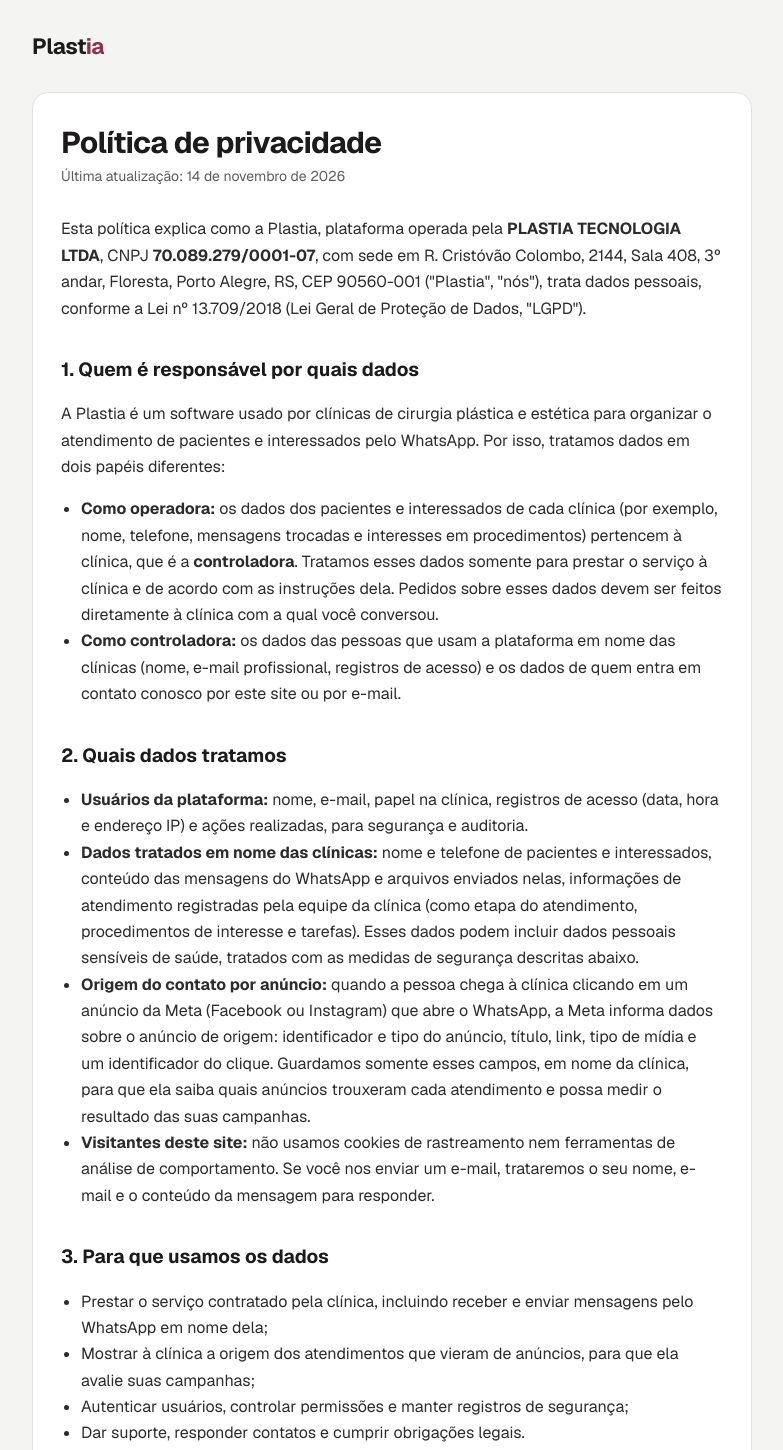
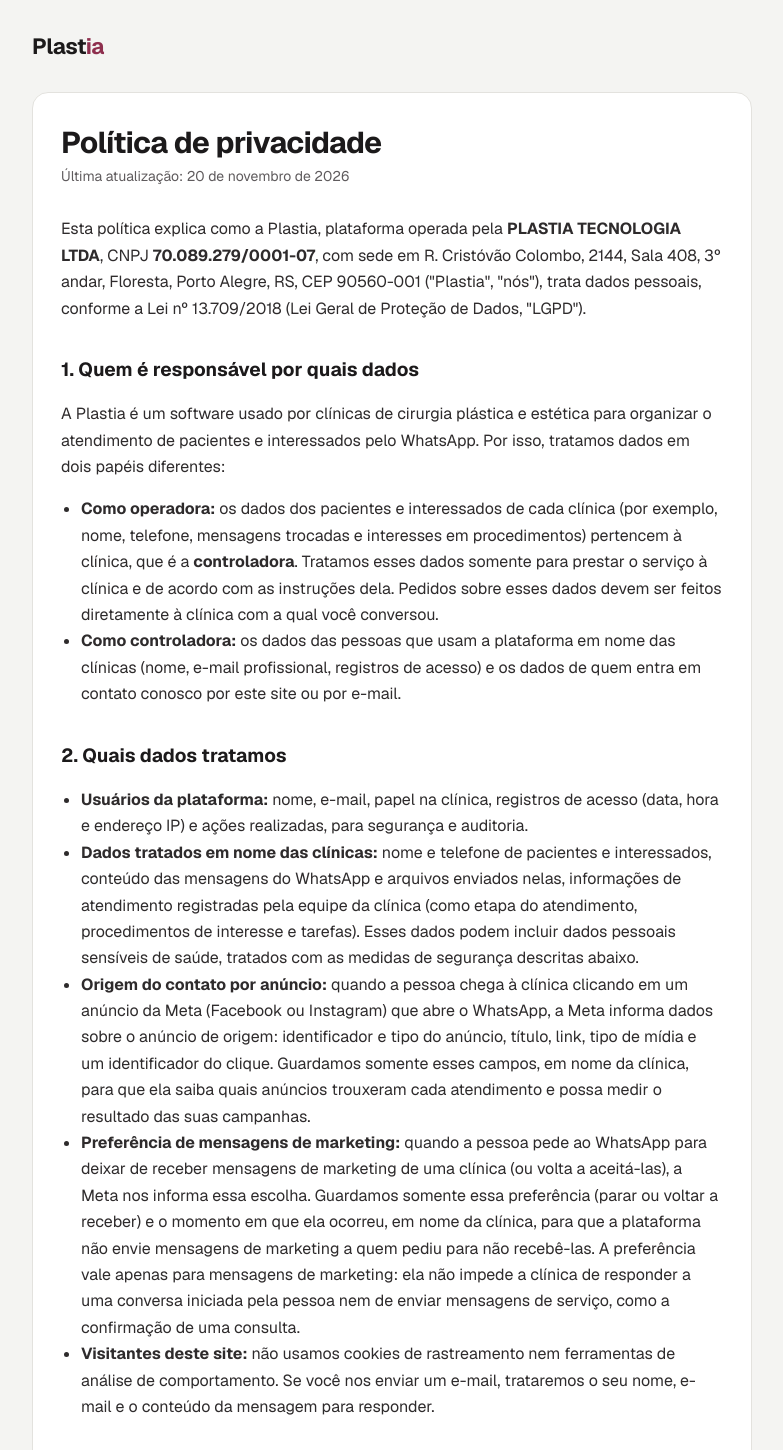
Before and after one commit to Plastia/plastia-site, a plain HTML site: page privacidade.html in a window 1280 px wide. Shown: the top 1450 px of the page, without its empty margins (248-1031 px from the left). Drawn offline with nearby package versions, Linux system fonts and the light colour scheme.

Commit message:
Política de privacidade: preferência de mensagens de marketing
Co-Authored-By: Claude Sonnet 5.5 <noreply@anthropic.com>

```diff
--- a/privacidade.html
+++ b/privacidade.html
@@ -31,7 +31,7 @@
 <main class="wrap">
 <article>
   <h1>Política de privacidade</h1>
-  <p class="updated">Última atualização: 14 de novembro de 2026</p>
+  <p class="updated">Última atualização: 20 de novembro de 2026</p>
 
   <p>Esta política explica como a Plastia, plataforma operada pela <strong>PLASTIA TECNOLOGIA LTDA</strong>, CNPJ <strong>70.089.279/0001-07</strong>, com sede em R. Cristóvão Colombo, 2144, Sala 408, 3º andar, Floresta, Porto Alegre, RS, CEP 90560-001 ("Plastia", "nós"), trata dados pessoais, conforme a Lei nº 13.709/2018 (Lei Geral de Proteção de Dados, "LGPD").</p>
 
@@ -47,6 +47,7 @@
     <li><strong>Usuários da plataforma:</strong> nome, e-mail, papel na clínica, registros de acesso (data, hora e endereço IP) e ações realizadas, para segurança e auditoria.</li>
     <li><strong>Dados tratados em nome das clínicas:</strong> nome e telefone de pacientes e interessados, conteúdo das mensagens do WhatsApp e arquivos enviados nelas, informações de atendimento registradas pela equipe da clínica (como etapa do atendimento, procedimentos de interesse e tarefas). Esses dados podem incluir dados pessoais sensíveis de saúde, tratados com as medidas de segurança descritas abaixo.</li>
     <li><strong>Origem do contato por anúncio:</strong> quando a pessoa chega à clínica clicando em um anúncio da Meta (Facebook ou Instagram) que abre o WhatsApp, a Meta informa dados sobre o anúncio de origem: identificador e tipo do anúncio, título, link, tipo de mídia e um identificador do clique. Guardamos somente esses campos, em nome da clínica, para que ela saiba quais anúncios trouxeram cada atendimento e possa medir o resultado das suas campanhas.</li>
+    <li><strong>Preferência de mensagens de marketing:</strong> quando a pessoa pede ao WhatsApp para deixar de receber mensagens de marketing de uma clínica (ou volta a aceitá-las), a Meta nos informa essa escolha. Guardamos somente essa preferência (parar ou voltar a receber) e o momento em que ela ocorreu, em nome da clínica, para que a plataforma não envie mensagens de marketing a quem pediu para não recebê-las. A preferência vale apenas para mensagens de marketing: ela não impede a clínica de responder a uma conversa iniciada pela pessoa nem de enviar mensagens de serviço, como a confirmação de uma consulta.</li>
     <li><strong>Visitantes deste site:</strong> não usamos cookies de rastreamento nem ferramentas de análise de comportamento. Se você nos enviar um e-mail, trataremos o seu nome, e-mail e o conteúdo da mensagem para responder.</li>
   </ul>
 
@@ -54,6 +55,7 @@
   <ul>
     <li>Prestar o serviço contratado pela clínica, incluindo receber e enviar mensagens pelo WhatsApp em nome dela;</li>
     <li>Mostrar à clínica a origem dos atendimentos que vieram de anúncios, para que ela avalie suas campanhas;</li>
+    <li>Respeitar a preferência da pessoa de não receber mensagens de marketing;</li>
     <li>Autenticar usuários, controlar permissões e manter registros de segurança;</li>
     <li>Dar suporte, responder contatos e cumprir obrigações legais.</li>
   </ul>
```
